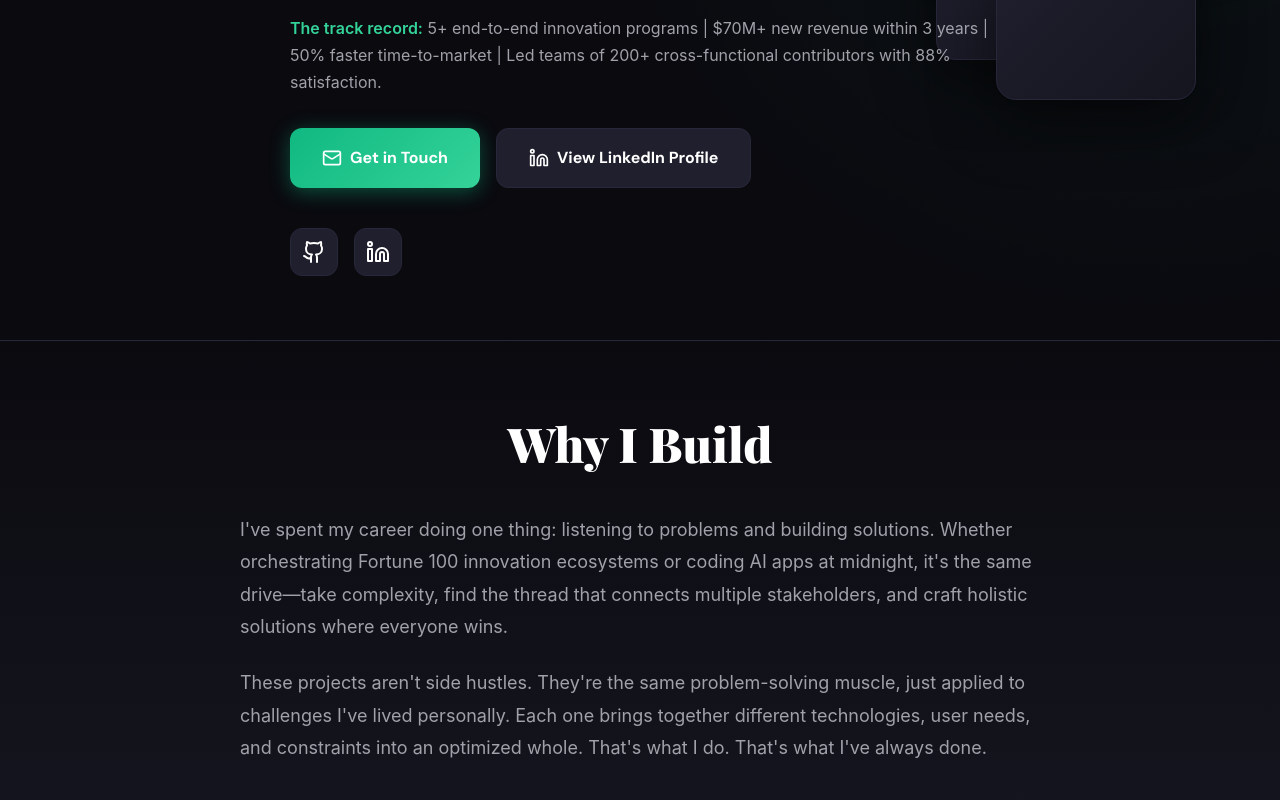
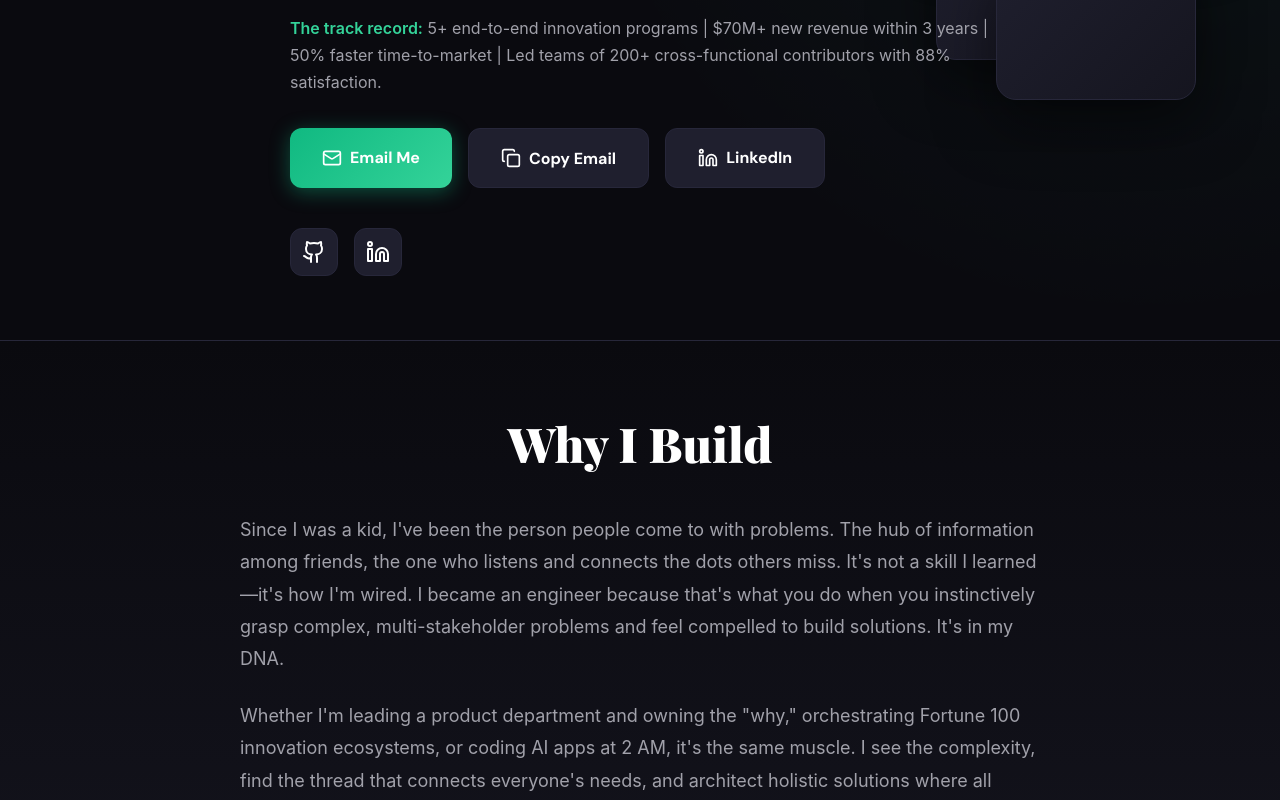
Before and after one commit to stephaneritty-del/portfolio, a React (Vite) app: page / in a window 1280 px wide. Shown: the part 460-1260 px from the top of the page. Built offline with nearby package versions, Linux system fonts and the light colour scheme.

Commit message:
Add files via upload

```diff
--- a/src/App.css
+++ b/src/App.css
@@ -585,6 +585,14 @@ body {
   line-height: 1.8;
 }
 
+.contact-email-group {
+  display: flex;
+  align-items: center;
+  justify-content: center;
+  gap: 1rem;
+  flex-wrap: wrap;
+}
+
 .contact-email {
   display: inline-block;
   font-size: 1.5rem;
@@ -602,6 +610,34 @@ body {
   color: white;
   transform: translateY(-2px);
   box-shadow: 0 8px 30px rgba(16, 185, 129, 0.4);
+}
+
+.copy-email-btn {
+  display: inline-flex;
+  align-items: center;
+  justify-content: center;
+  width: 48px;
+  height: 48px;
+  background: var(--color-surface-light);
+  border: 2px solid var(--color-primary);
+  border-radius: 12px;
+  color: var(--color-primary);
+  cursor: pointer;
+  transition: var(--transition);
+}
+
+.copy-email-btn:hover {
+  background: var(--color-primary);
+  color: white;
+  transform: translateY(-2px);
+  box-shadow: 0 8px 30px rgba(16, 185, 129, 0.4);
+}
+
+.contact-hint {
+  margin-top: 1rem;
+  font-size: 0.875rem;
+  color: var(--color-text-muted);
+  font-style: italic;
 }
 
 /* Footer */
--- a/src/App.jsx
+++ b/src/App.jsx
@@ -1,14 +1,21 @@
 import React, { useState, useEffect } from 'react';
-import { Mail, Github, Linkedin, ExternalLink, ChevronRight, Sparkles } from 'lucide-react';
+import { Mail, Github, Linkedin, ExternalLink, ChevronRight, Sparkles, Copy, Check } from 'lucide-react';
 import './App.css';
 
 function App() {
   const [activeProject, setActiveProject] = useState(0);
   const [isVisible, setIsVisible] = useState(false);
+  const [emailCopied, setEmailCopied] = useState(false);
 
   useEffect(() => {
     setIsVisible(true);
   }, []);
+
+  const copyEmail = () => {
+    navigator.clipboard.writeText('stephane.ritty@gmail.com');
+    setEmailCopied(true);
+    setTimeout(() => setEmailCopied(false), 2000);
+  };
 
   const projects = [
     {
@@ -75,11 +82,15 @@ function App() {
           <div className="hero-cta">
             <a href="mailto:stephane.ritty@gmail.com" className="btn btn-primary">
               <Mail size={20} />
-              Get in Touch
+              Email Me
             </a>
+            <button onClick={copyEmail} className="btn btn-secondary">
+              {emailCopied ? <Check size={20} /> : <Copy size={20} />}
+              {emailCopied ? 'Copied!' : 'Copy Email'}
+            </button>
             <a href="https://www.linkedin.com/in/stephaneritty/" target="_blank" rel="noopener noreferrer" className="btn btn-secondary">
               <Linkedin size={20} />
-              View LinkedIn Profile
+              LinkedIn
             </a>
           </div>
 
@@ -105,14 +116,20 @@ function App() {
         <div className="why-content">
           <h2>Why I Build</h2>
           <p>
-            I've spent my career doing one thing: listening to problems and building solutions. Whether orchestrating
-            Fortune 100 innovation ecosystems or coding AI apps at midnight, it's the same drive—take complexity,
-            find the thread that connects multiple stakeholders, and craft holistic solutions where everyone wins.
+            Since I was a kid, I've been the person people come to with problems. The hub of information among friends,
+            the one who listens and connects the dots others miss. It's not a skill I learned—it's how I'm wired.
+            I became an engineer because that's what you do when you instinctively grasp complex, multi-stakeholder
+            problems and feel compelled to build solutions. It's in my DNA.
           </p>
           <p>
-            These projects aren't side hustles. They're the same problem-solving muscle, just applied to challenges
-            I've lived personally. Each one brings together different technologies, user needs, and constraints into
-            an optimized whole. That's what I do. That's what I've always done.
+            Whether I'm leading a product department and owning the "why," orchestrating Fortune 100 innovation ecosystems,
+            or coding AI apps at 2 AM, it's the same muscle. I see the complexity, find the thread that connects everyone's
+            needs, and architect holistic solutions where all stakeholders win. These projects aren't side hustles—they're
+            me doing what I've always done, just applied to challenges I've lived personally.
+          </p>
+          <p>
+            That's product leadership. That's problem-solving at scale. That's what happens when you're born to build bridges
+            between chaos and clarity.
           </p>
         </div>
       </section>
@@ -202,9 +219,14 @@ function App() {
             or both in one? Whether you're navigating Fortune 100 complexity or launching bold innovation,
             let's talk about turning vision into shipped revenue.
           </p>
-          <a href="mailto:stephane.ritty@gmail.com" className="contact-email">
-            stephane.ritty@gmail.com
-          </a>
+          <div className="contact-email-group">
+            <a href="mailto:stephane.ritty@gmail.com" className="contact-email">
+              stephane.ritty@gmail.com
+            </a>
+            <button onClick={copyEmail} className="copy-email-btn">
+              {emailCopied ? <Check size={18} /> : <Copy size={18} />}
+            </button>
+          </div>
         </div>
       </section>
 
```
